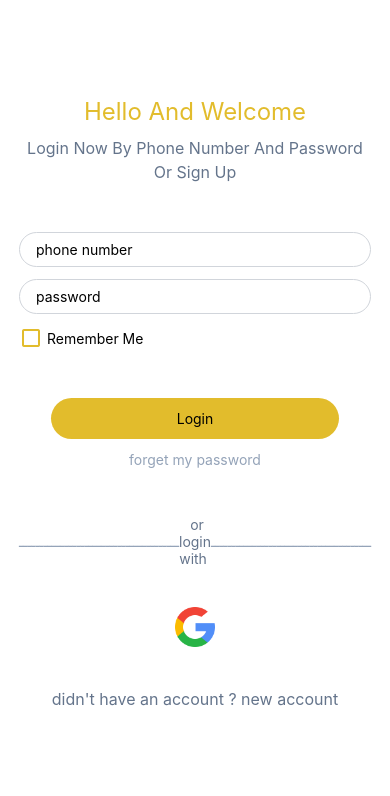
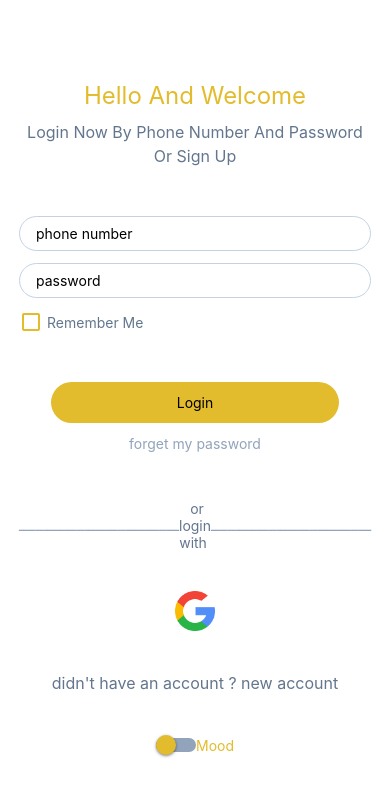
Before and after one commit to Hazem-Alsaqaan/betcom, a React Native app: screen /sign-in in a window 390 px wide. Shown: the top 796 px of the page. Built offline with nearby package versions, Linux system fonts and the light colour scheme.

Commit message:
implemented themes for darkmood and lightmood

```diff
--- a/src/components/AuthForms.jsx
+++ b/src/components/AuthForms.jsx
@@ -4,7 +4,7 @@ import { TextInput } from "react-native"
 const AuthForms = ({ placeholder, onChange, secure }) => {
     return (
         <TextInput
-            className={`bg-white px-4 py-2 mb-3 border-[1px] border-solid border-gray-300 rounded-full`}
+            className={`bg-whiteColor px-4 py-2 mb-3 border-[1px] border-solid border-gray300 rounded-full`}
             placeholder={placeholder}
             secureTextEntry={secure}
         />
--- /dev/null
+++ b/src/components/ThemeMood.jsx
@@ -0,0 +1,28 @@
+import { useState } from "react"
+import { Switch, Text, View } from "react-native"
+import { useDispatch, useSelector } from "react-redux"
+import { setDarkMood } from "../redux/reducers/publicVariablesSlice"
+
+
+const ThemeMood = () => {
+    const dispatch = useDispatch()
+    const { darkMood } = useSelector((state) => state.publicVariablesSlice)
+
+    const ToggleMood = () => {
+        dispatch(setDarkMood())
+    }
+    return (
+        <View className={`flex-row items-center justify-center`}>
+            <Switch
+                trackColor={{ true: "#92A4BB", false: "#92A4BB" }}
+                thumbColor={"#E2BC2C"}
+                ios_backgroundColor={"#E2BC2C"}
+                onValueChange={() => ToggleMood()}
+                value={darkMood}
+            />
+            <Text className={`text-mainColor`}>Mood</Text>
+        </View>
+    )
+}
+
+export default ThemeMood
--- a/src/redux/reducers/publicVariablesSlice.js
+++ b/src/redux/reducers/publicVariablesSlice.js
@@ -4,14 +4,14 @@ import { createSlice } from "@reduxjs/toolkit"
 const publicVariablesSlice = createSlice({
     name: "publicVariables",
     initialState:{
-        userSkipLogging: false
+        darkMood: false
     },
     reducers:{
-        setUserSkipLogging: (state)=>{
-            state.userSkipLogging = true
+        setDarkMood: (state)=>{
+            state.darkMood = !state.darkMood
         }
     }
 })
 
-export const {setUserSkipLogging} = publicVariablesSlice.actions
+export const {setDarkMood} = publicVariablesSlice.actions
 export default publicVariablesSlice.reducer
--- a/src/screens/SignInScreen.jsx
+++ b/src/screens/SignInScreen.jsx
@@ -5,32 +5,36 @@ import AuthForms from "../components/AuthForms"
 import MaterialCommunityIcons from '@expo/vector-icons/MaterialCommunityIcons';
 import { useState } from "react";
 import AuthButton from "../components/AuthButton";
+import ThemeMood from "../components/ThemeMood";
+import { useSelector } from "react-redux";
 
 const SignInScreen = () => {
     const navigate = useNavigation()
+    const { darkMood } = useSelector((state) => state.publicVariablesSlice)
+
     const [rememberCheck, setRememberCheck] = useState(false)
     return (
-        <SafeAreaView className={`flex-1 items-center  bg-white px-4`}>
+        <SafeAreaView className={`flex-1 items-center ${darkMood ? "bg-blackColor" : "bg-whiteColor"} px-4`}>
             <ScrollView>
-                <View className={`bg-white px-2 mb-0.5 w-full`}>
-                    <View className={`flex items-center pt-24 pb-12`}>
+                <View className={` px-2 mb-0.5 w-full`}>
+                    <View className={`flex items-center pt-20 pb-12`}>
                         <Text className={`capitalize text-2xl text-center text-mainColor mb-2`}>Hello And Welcome</Text>
-                        <Text className={`capitalize text-base text-center text-slate-500`}>Login now by phone number and password or sign up</Text>
+                        <Text className={`capitalize text-base text-center text-gray500`}>Login now by phone number and password or sign up</Text>
                     </View>
                     <AuthForms placeholder={"phone number"} secure={false} />
                     <AuthForms placeholder={"password"} secure={true} />
                     <View className={`flex-row items-center `}>
                         <MaterialCommunityIcons onPress={() => setRememberCheck(!rememberCheck)} name={!rememberCheck ? "checkbox-blank-outline" : "checkbox-marked"} size={24} color="#E2BC2C" />
-                        <Text className={`ml-1`}>Remember Me</Text>
+                        <Text className={`ml-1 text-gray500`}>Remember Me</Text>
                     </View>
                     <View className={`flex items-center my-12`}>
                         <AuthButton title={"Login"} />
-                        <Text className={`text-slate-400 mt-3`}>forget my password</Text>
+                        <Text className={`text-gray400 mt-3`}>forget my password</Text>
                     </View>
                     <View className={`flex-row justify-center items-center`}>
-                        <Text className={`text-center text-slate-400`}>ـــــــــــــــــــــــــــــــــــــــ</Text>
-                        <Text className={`text-center text-slate-500`}> or login with </Text>
-                        <Text className={`text-center text-slate-400`}>ـــــــــــــــــــــــــــــــــــــــ</Text>
+                        <Text className={`text-center text-gray400`}>ـــــــــــــــــــــــــــــــــــــــ</Text>
+                        <Text className={`text-center text-gray500`}> or login with </Text>
+                        <Text className={`text-center text-gray400`}>ـــــــــــــــــــــــــــــــــــــــ</Text>
                     </View>
                     <TouchableOpacity className={`flex items-center justify-center my-10`}>
                         <Image
@@ -39,7 +43,8 @@ const SignInScreen = () => {
                             className={`w-10 h-10`}
                         />
                     </TouchableOpacity>
-                    <Text className={`text-center mb-10 text-slate-500 text-base`}>didn't have an account ? new account</Text>
+                    <Text className={`text-center mb-10 text-gray500 text-base`}>didn't have an account ? new account</Text>
+                    <ThemeMood />
                 </View>
             </ScrollView>
         </SafeAreaView>
--- a/tailwind.config.js
+++ b/tailwind.config.js
@@ -1,17 +1,37 @@
 /** @type {import('tailwindcss').Config} */
+
 module.exports = {
   content: ["./App.{js,jsx,ts,tsx}", "./src/**/*.{js,jsx,ts,tsx}"],
   theme: {
     extend: {
       textColor:{
         mainColor: "#E2BC2C",
-        secondColor: "#332E33"
+        secondColor: "#332E33",
+        whiteColor: "#ffffff",
+        blackColor: "#000000",
+        gray300: "#C2D2E3",
+        gray400: "#92A4BB",
+        gray500: "#63768D"
       },
       backgroundColor:{
         mainColor: "#E2BC2C",
-        secondColor: "#332E33"
+        secondColor: "#332E33",
+        whiteColor: "#ffffff",
+        blackColor: "#000000",
+        bgColor: "#ffffff",
+        gray300: "#C2D2E3",
+        gray400: "#92A4BB",
+        gray500: "#63768D"
       },
-
+      colors:{
+        mainColor: "#E2BC2C",
+        secondColor: "#332E33",
+        whiteColor: "#ffffff",
+        blackColor: "#000000",
+        gray300: "#C2D2E3",
+        gray400: "#92A4BB",
+        gray500: "#63768D"
+      }
     },
   },
   plugins: [],
```
